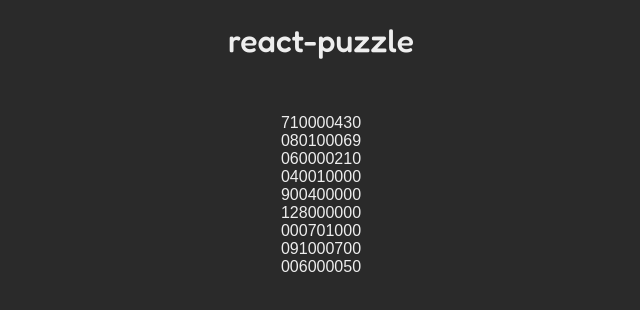
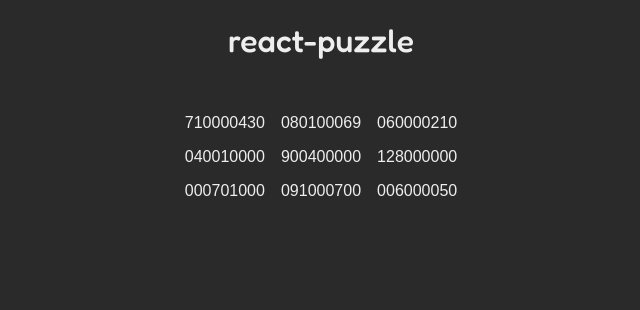
Before and after one commit to wizguin/react-puzzle, a React app: page / in a window 1280 px wide. Shown: the top 310 px of the page, without its empty margins (319-959 px from the left). Built offline with nearby package versions, Linux system fonts and the light colour scheme.

Commit message:
Basic grid layout

```diff
--- /dev/null
+++ b/src/components/puzzle/grid/Grid.css
@@ -0,0 +1,5 @@
+#grid {
+    display: grid;
+    grid-template-columns: repeat(3, 1fr);
+    gap: 1rem;
+}
--- a/src/components/puzzle/grid/Grid.tsx
+++ b/src/components/puzzle/grid/Grid.tsx
@@ -1,3 +1,5 @@
+import './Grid.css'
+
 import Box from './box/Box'
 
 interface Props {
```
